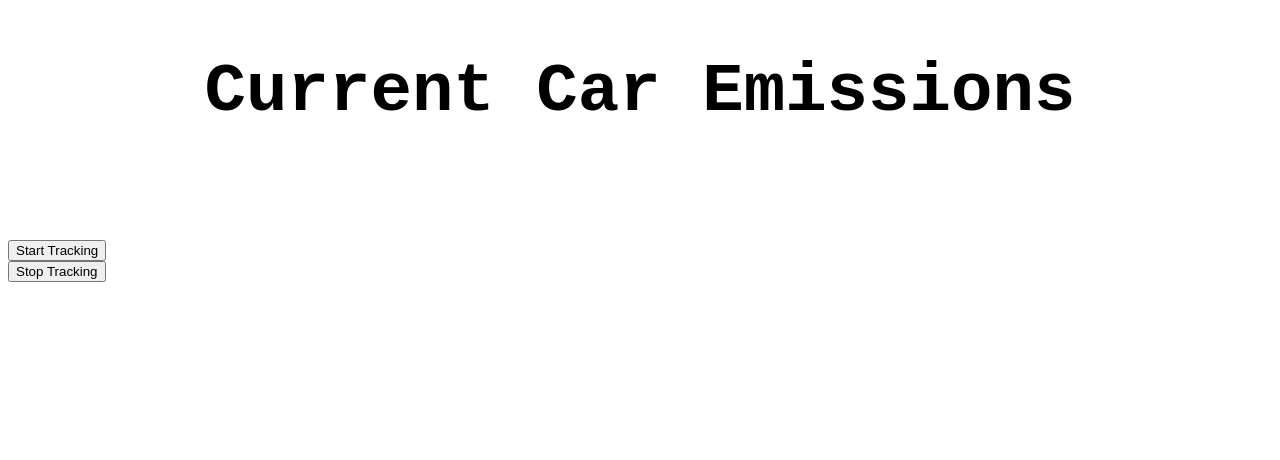
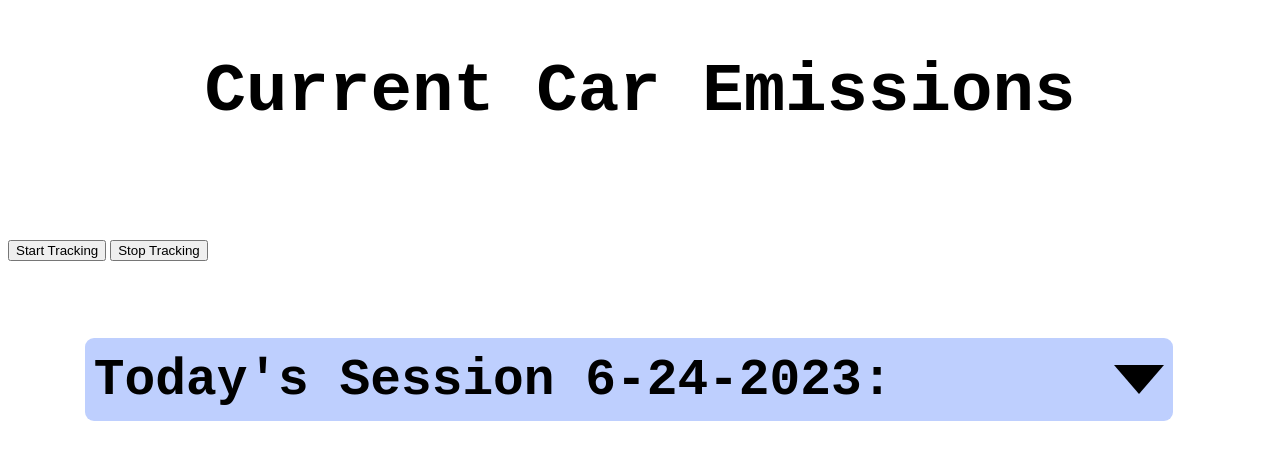
Before and after one commit to stevenguyen104/carbon-catcher, a SvelteKit app: page / in a window 1280 px wide. Shown: the part 2320-2780 px from the top of the page. Before the commit the page ends 2610 px from the top, so only its background shows below. Built offline with nearby package versions, Linux system fonts and the light colour scheme.

Commit message:
Translate app.html into svelte, fix dropdown

```diff
--- a/src/app.html
+++ b/src/app.html
@@ -9,63 +9,5 @@
 
 	<body data-sveltekit-preload-data="hover">
 		<div style="display: contents">%sveltekit.body%</div>
-
-		<button onclick="startLocation()">Start Tracking</button>
-		<div id = "demo"></div>
-		<div id = "distance"></div>
-		<button onclick="stopLocation()">Stop Tracking</button>
-
-		<script>
-			var x = document.getElementById("demo");
-			var y = document.getElementById("distance");
-			var timePassed = 0;
-			var prev = undefined;
-			var totalD = 0;
-
-			function startLocation() {
-				var tid = setTimeout(getLocation, 10000);
-			}
-
-			// every 10 sec
-			function getLocation() {
-				if (navigator.geolocation) {
-					navigator.geolocation.getCurrentPosition(showPosition);
-				} else {
-					x.innerHTML = "Geolocation is not supported by this browser.";
-				}
-				timePassed += 10;
-				tid = setTimeout(getLocation, 10000);
-			}
-
-			function showPosition(position) {
-				x.innerHTML = "Latitude: " + position.coords.latitude +
-				"<br>Longitude: " + position.coords.longitude +
-				"<br>Time: " + timePassed + " sec";
-
-				if (prev != undefined) {
-					totalD += distance(prev.coords.latitude, prev.coords.longitude,
-					position.coords.latitude, position.coords.longitude);
-				} else {
-					prev = position;
-				}
-			}
-
-			function stopLocation() {
-				y.innerHTML = "Total distance traveled is: " + totalD + " km";
-				clearTimeout(tid);
-			}
-
-			function distance(lat1, lon1, lat2, lon2) {
-				var p = 0.017453292519943295;    // Math.PI / 180
-				var c = Math.cos;
-				var a = 0.5 - c((lat2 - lat1) * p)/2 +
-						c(lat1 * p) * c(lat2 * p) *
-						(1 - c((lon2 - lon1) * p))/2;
-
-				return 12742 * Math.asin(Math.sqrt(a)); // 2 * R; R = 6371 km
-			}
-		</script>
-
 	</body>
-
 </html>
--- a/src/routes/+page.svelte
+++ b/src/routes/+page.svelte
@@ -2,8 +2,10 @@
     import DistanceMeter from './distanceMeter.svelte';
     import EmissionMeter from './emissionMeter.svelte';
     import Profile from './profile.svelte';
+    import Location from './location.svelte';
 </script>
 
 <Profile />
 <DistanceMeter />
 <EmissionMeter />
+<Location />
--- /dev/null
+++ b/src/routes/location.svelte
@@ -0,0 +1,168 @@
+<script>
+    let timePassed = 0;
+    let prev;
+    let totalD = 0;
+    let tid;
+
+    function startLocation() {
+        tid = setTimeout(getLocation, 10000);
+    }
+
+    function getLocation() {
+        if (navigator.geolocation) {
+        navigator.geolocation.getCurrentPosition(showPosition);
+        } else {
+        console.log("Geolocation is not supported by this browser.");
+        }
+        timePassed += 10;
+        tid = setTimeout(getLocation, 10000);
+    }
+
+    function showPosition(position) {
+        console.log(
+        "Latitude: " +
+            position.coords.latitude +
+            "<br>Longitude: " +
+            position.coords.longitude +
+            "<br>Time: " +
+            timePassed +
+            " sec"
+        );
+
+        if (prev !== undefined) {
+        totalD += distance(
+            prev.coords.latitude,
+            prev.coords.longitude,
+            position.coords.latitude,
+            position.coords.longitude
+        );
+        } else {
+        prev = position;
+        }
+    }
+
+    function stopLocation() {
+        console.log("Total distance traveled is: " + totalD + " km");
+        clearTimeout(tid);
+    }
+
+    function distance(lat1, lon1, lat2, lon2) {
+        const p = 0.017453292519943295; // Math.PI / 180
+        const c = Math.cos;
+        const a =
+        0.5 -
+        c((lat2 - lat1) * p) / 2 +
+        c(lat1 * p) * c(lat2 * p) * (1 - c((lon2 - lon1) * p)) / 2;
+
+        return 12742 * Math.asin(Math.sqrt(a)); // 2 * R; R = 6371 km
+    }
+
+    import { onMount } from "svelte";
+
+    let d = new Date();
+    let name =
+        "Today's Session " +
+        (d.getMonth() + 1) +
+        "-" +
+        d.getDate() +
+        "-" +
+        d.getFullYear() +
+        ":";
+
+    onMount(() => {
+        console.log(name);
+        console.log("Time: " + timePassed + " seconds");
+        console.log("Distance: " + totalD + " km");
+        console.log("Speed: " + 0 + " km/s");
+    });
+
+    let isClicked = false;
+
+    function toggle() {
+        isClicked = !isClicked;
+    }
+
+    export let dist = totalD;
+</script>
+
+<button on:click={startLocation}>Start Tracking</button>
+<button on:click={stopLocation}>Stop Tracking</button>
+
+<div class="dropdown">
+    <button class="btn {isClicked ? 'active' : ''}" on:click={toggle}>
+        <span id="text">{name}</span>
+        <span class="arrow"></span>
+    </button>
+    <ul class="content">
+        <li id="time">Time Elapsed: {timePassed} seconds</li>
+        <li id="dist">Distance: {totalD} km</li>
+        <li id="mpg">Average MPG: </li>
+        <li id="speed">Average Speed: {totalD/timePassed/10} km/s</li>
+        <li id="emission">Carbon Emission (g): </li>
+    </ul>
+</div>
+
+<style>
+    .dropdown {
+        max-width: 85vw;
+        margin: 6vw;
+        position: relative;
+        width: 100%;
+    }
+    .btn {
+        background: #BECFFE;
+        font-size: 18px;
+        font-family:'Courier New', Courier, monospace;
+        font-weight: bold;
+        width: 100%;
+        border: none;
+        color: #fff;
+        display: flex;
+        justify-content: space-between;
+        align-items: center;
+        padding: 0.7em 0.5em;
+        border-radius: 0.5em;
+        cursor: pointer;
+    }
+    #text {
+        font-size: 4vw;
+        color: black;
+    }
+    .arrow {
+        border-left: 2vw solid transparent;
+        border-right: 2vw solid transparent;
+        border-top: 2.3vw solid black;
+        transition: transform ease-in-out 0.3s;
+    }
+    .content {
+        text-align: left;
+        padding: 0;
+        padding-right: 2.5em;
+        margin-top: 0;
+        border-radius: 0.5em;
+
+        background-color:#BECFFE;
+        max-height:0;
+        overflow:hidden;
+        position:absolute;
+        -webkit-transition:max-height .2s ease-in-out .2s;
+        -moz-transition:max-height .2s ease-in-out .2s;
+        -o-transition:max-height .2s ease-in-out .2s;
+        -ms-transition:max-height .2s ease-in-out .2s;
+        transition:max-height .2s ease-in-out .2s;
+    }
+    .content li {
+        padding:2.5vw;
+        width: 67vw;
+        list-style: none;
+    }
+
+    .active + .content {
+        max-height:30em;
+        border: 1px solid black;
+    }
+
+    .active > .arrow {
+        transform: rotate(180deg);
+    }
+</style>
```
